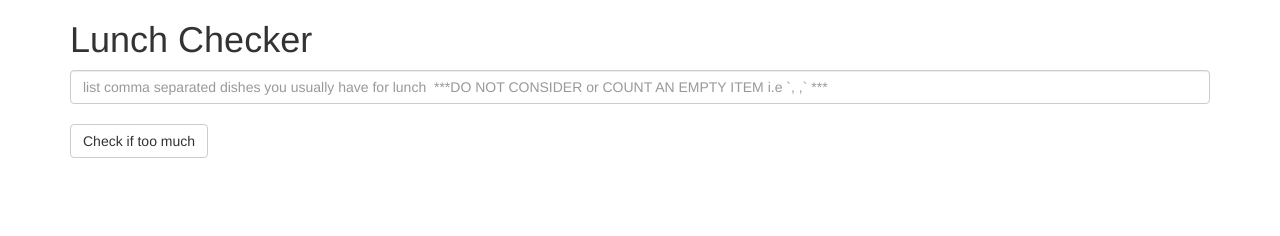
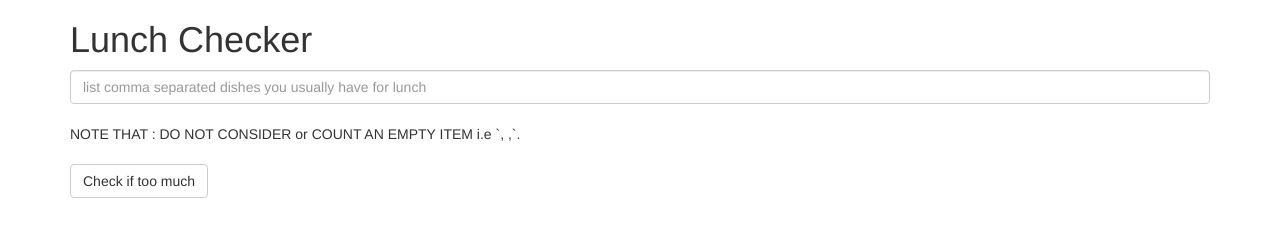
Before and after one commit to vd1252/coursera-assignments, a plain HTML site: page assignment1/index.html in a window 1280 px wide. Drawn offline with Linux system fonts and the light colour scheme.

Commit message:
Update index.html

```diff
--- a/assignment1/index.html
+++ b/assignment1/index.html
@@ -12,7 +12,10 @@
         <div class="container" ng-controller="lunchCheckController">
             <h1>Lunch Checker</h1>
             <div>
-                 <input type="text" placeholder ="list comma separated dishes you usually have for lunch  ***DO NOT CONSIDER or COUNT AN EMPTY ITEM i.e `, ,` ***" class="form-control" ng-model="str"><br/><! -- DO NOT CONSIDER AND EMPTY ITEM i.e, `, ,` -->
+                 <input type="text" placeholder ="list comma separated dishes you usually have for lunch" class="form-control" ng-model="str"><br/>
+                  NOTE THAT : DO NOT CONSIDER or COUNT AN EMPTY ITEM i.e `, ,`.
+                  <br/>
+                  <br/>
                  <button class="btn btn-default" ng-click="display();"> Check if too much</button>
             </div><br/>
             <div style="color:{{clr}}; font-weight:bold;" class="form-group message">{{status}}</div>
```
